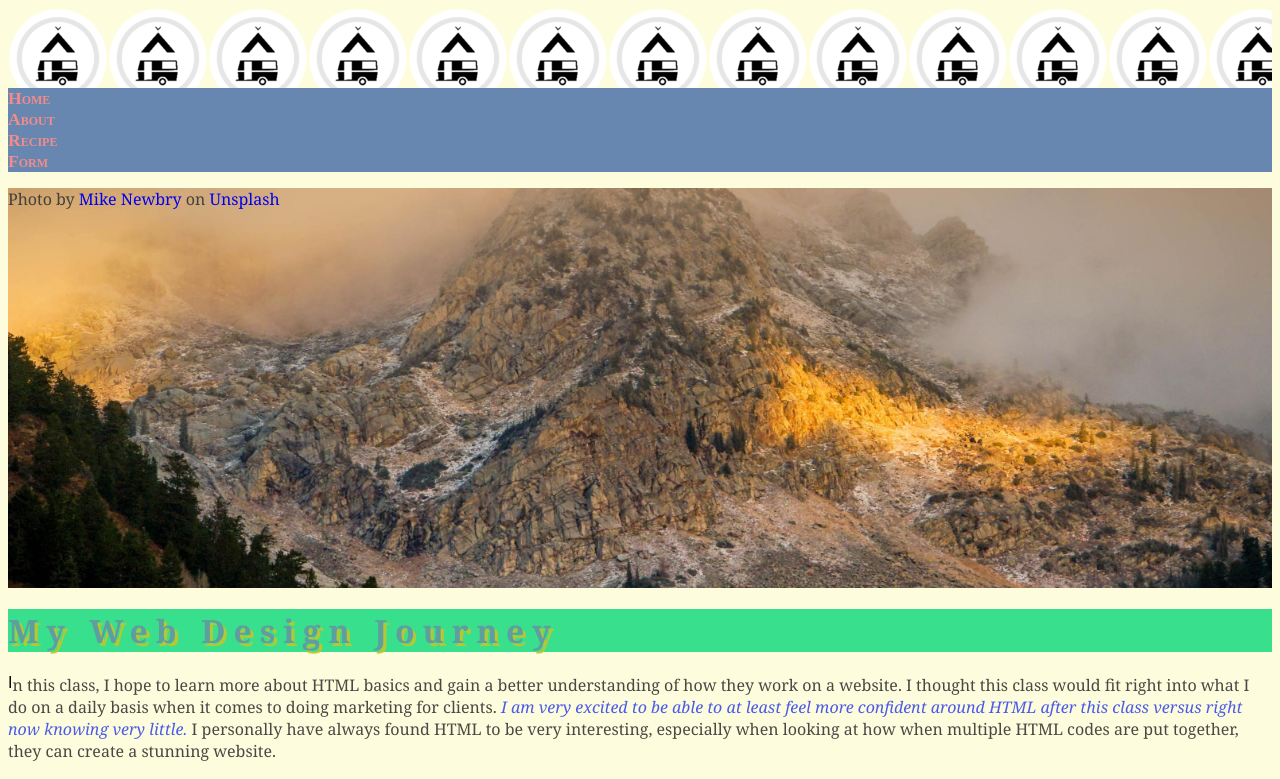
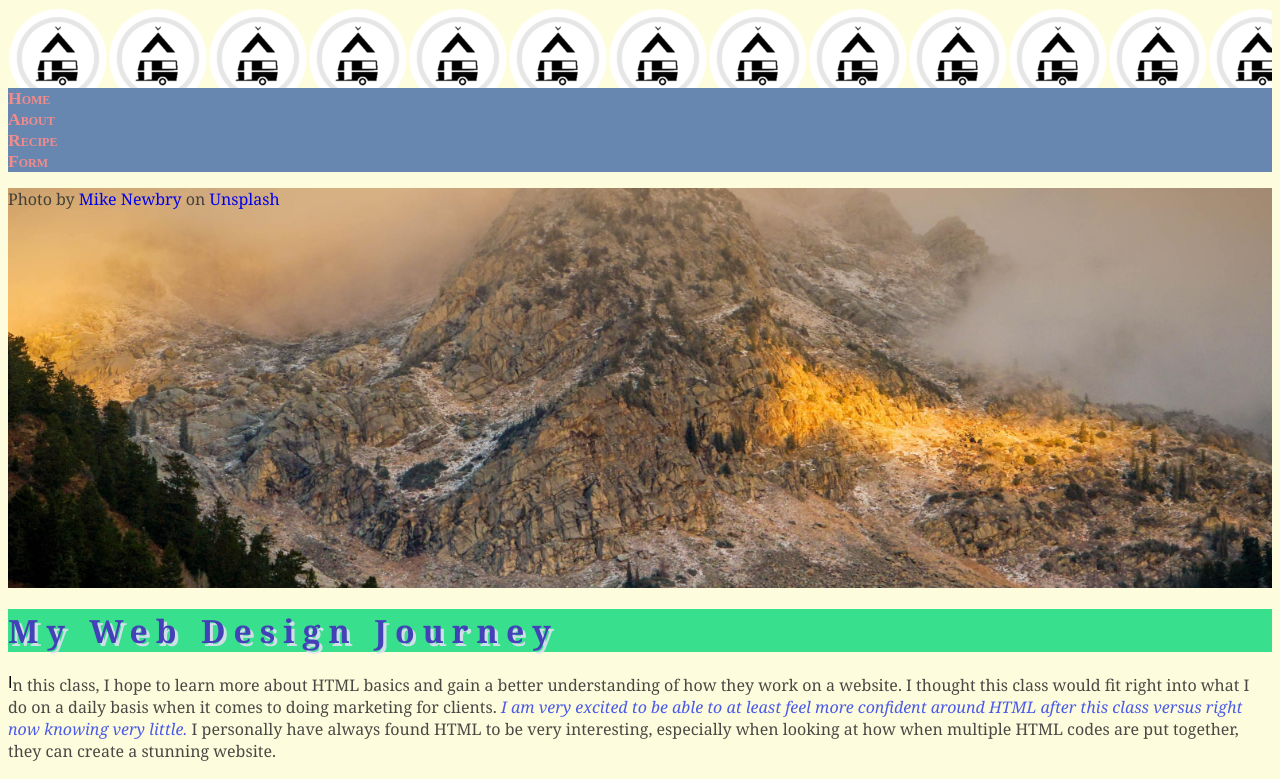
Before and after one commit to Maxso12/Maxso12.github.io, a plain HTML site: page index.html in a window 1280 px wide. Shown: the top 779 px of the page. Drawn offline with Linux system fonts and the light colour scheme.

Commit message:
update fonts

```diff
--- a/css/index.css
+++ b/css/index.css
@@ -52,9 +52,9 @@ h1, h2 {
 }
 
 h1 {
-    color: cadetblue;
+    color: rgb(67, 65, 184);
     font-size: 2rem;
-    text-shadow: .1em .1em rgba(189, 199, 44, 0.904);
+    text-shadow: .1em .1em rgba(223, 223, 241, 0.904);
 }
 
 h2 {
```
